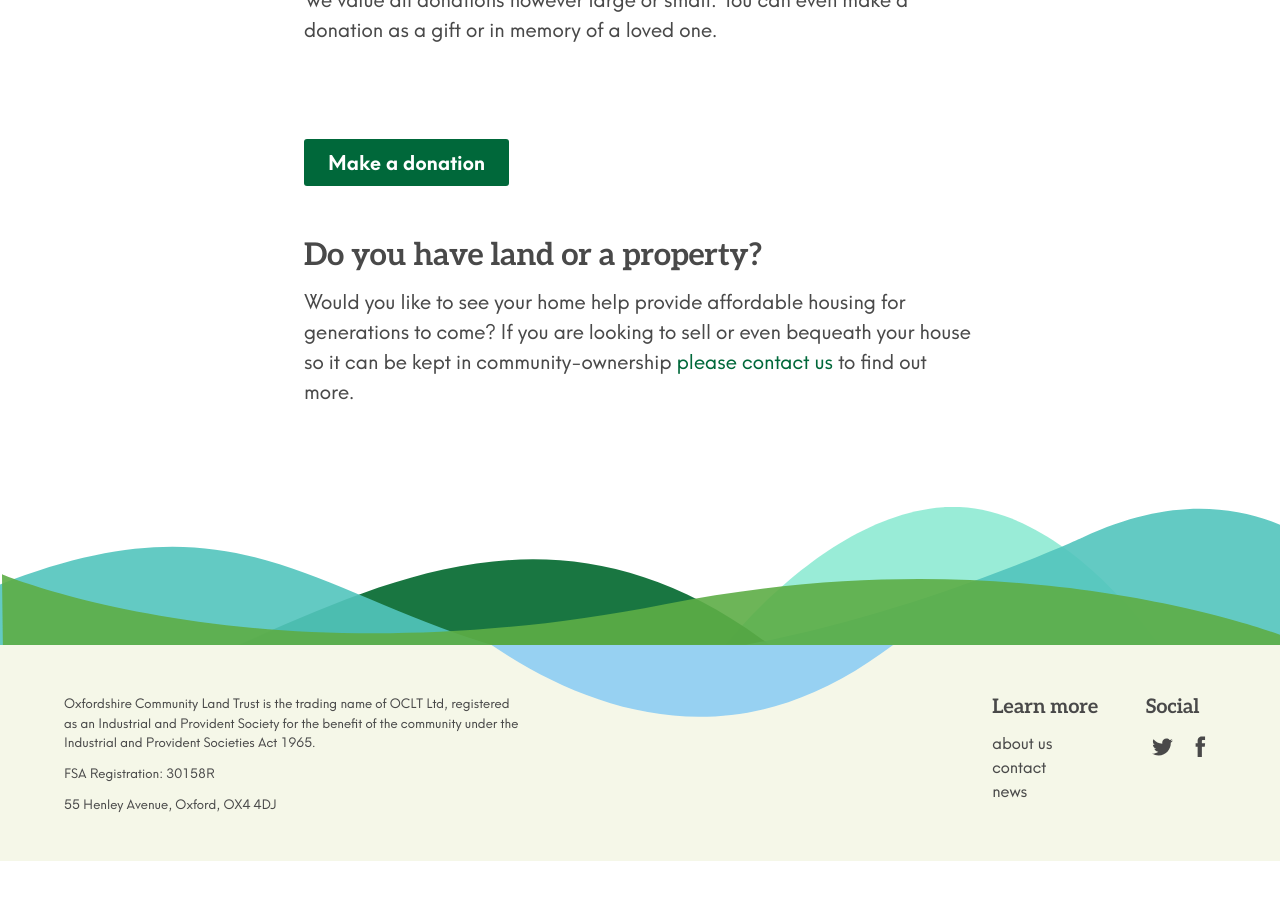
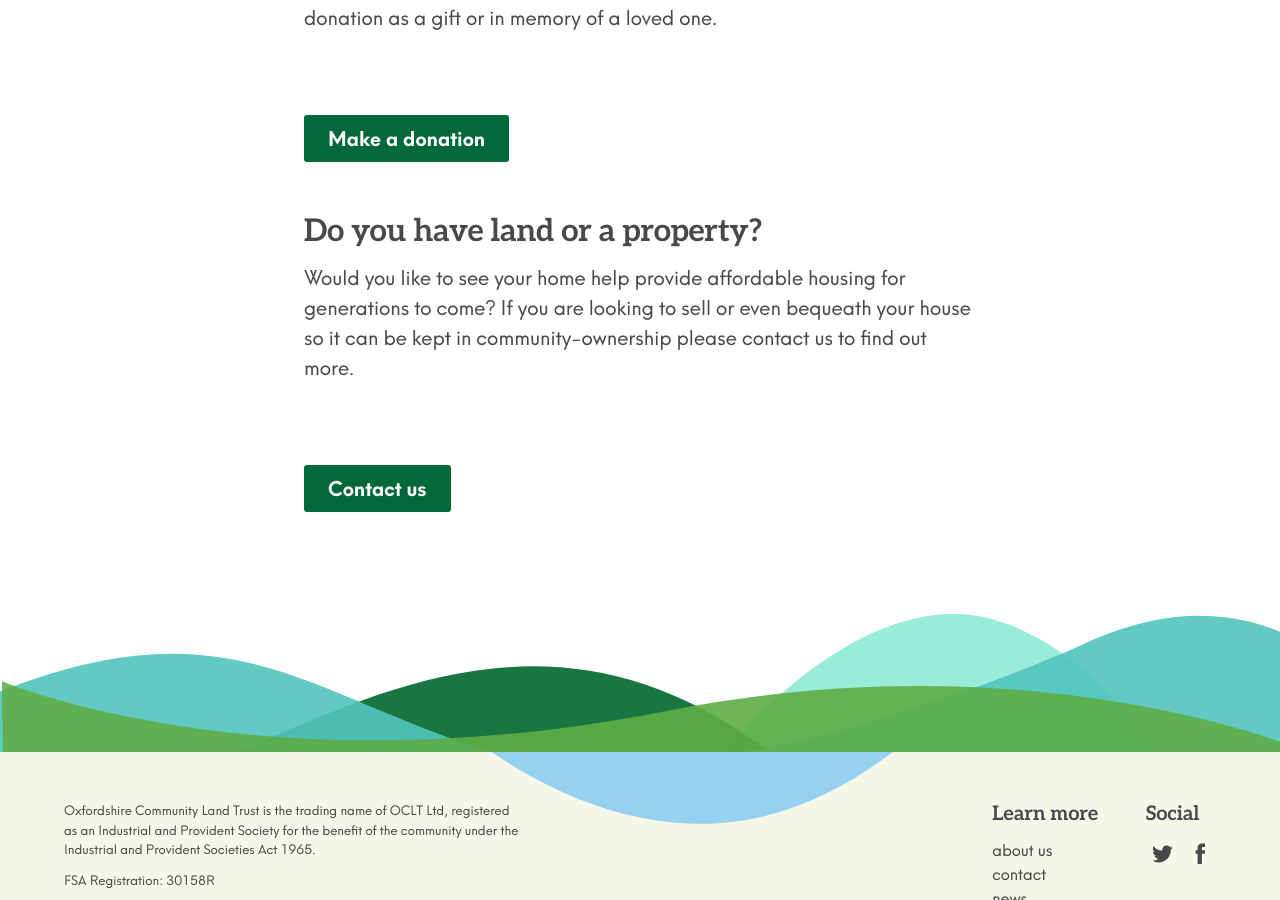
Before and after one commit to johnpuddephatt/oclt, a Jekyll site: the page built from _pages/support-us.md, in a window 1280 px wide and 900 px high, scrolled down 1395 px. Built offline with Jekyll 4.4.1, drawn with Linux system fonts in a browser that asks for light colours; before the commit the page ends 2256 px from its top, so only the background shows below that.

Commit message:
Update from Forestry.io Oxfordshire CLT updated _pages/support-us.md

```diff
--- a/_pages/support-us.md
+++ b/_pages/support-us.md
@@ -14,9 +14,7 @@ We know that many people feel powerless in the face of the extreme housing need
 
 So that we can manage our work creating more affordable housing in Oxfordshire, we appreciate the security that regular donations provide. You can give monthly or yearly to support our work.
 
-<br>
-
-<br>
+<br><br>
 
 <a class="button btn" href="https://app.donorfy.com/form/J7EEWBHW62/Q58RQ">Become a Supporter</a>
 
@@ -24,12 +22,14 @@ So that we can manage our work creating more affordable housing in Oxfordshire,
 
 We value all donations however large or small. You can even make a donation as a gift or in memory of a loved one.
 
-<br>
-
-<br>
+<br><br>
 
 <a class="button btn" href="https://app.donorfy.com/form/J7EEWBHW62/FDOB4">Make a donation</a>
 
 ## Do you have land or a property?
 
-Would you like to see your home help provide affordable housing for generations to come? If you are looking to sell or even bequeath your house so it can be kept in community-ownership [please contact us](https://www.oclt.org.uk/contact/) to find out more.
+Would you like to see your home help provide affordable housing for generations to come? If you are looking to sell or even bequeath your house so it can be kept in community-ownership please contact us to find out more.
+
+<br><br>
+
+<a class="button btn" href="https://www.oclt.org.uk/contact/">Contact us</a>
```
